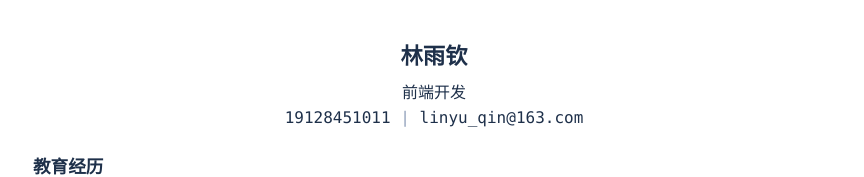
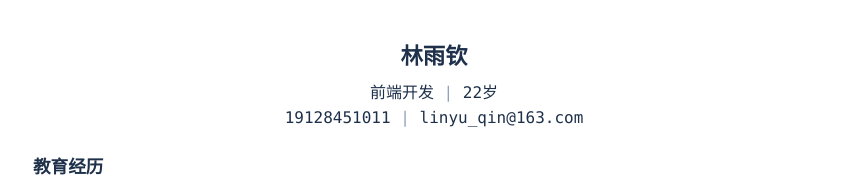
Before and after one commit to 1zumii/cv, a React app: page / in a window 1280 px wide. Shown: the top 177 px of the page, without its empty margins (206-1070 px from the left). Built offline with nearby package versions, Linux system fonts and the light colour scheme.

Commit message:
🌟 feat: 增加年龄信息

```diff
--- a/src/info.ts
+++ b/src/info.ts
@@ -3,6 +3,7 @@ import { Experience, Info } from '@src/types';
 export const info: Info = {
   name: '林雨钦',
   position: '前端开发',
+  age: '22岁',
   phoneNumber: '19128451011',
   email: 'linyu_qin@163.com',
   github: ['github 学习笔记', 'https://github.com/izumiiAoba/learning'],
--- a/src/section/personal-profile/index.tsx
+++ b/src/section/personal-profile/index.tsx
@@ -5,7 +5,11 @@ import './style.less';
 const PersonalProfile: FC = () => (
   <div className="personal-profile">
     <h2 className="name" style={{ fontSize: '1.4rem', marginBottom: 12 }}>{info.name}</h2>
-    <div className="position">{info.position}</div>
+    <div className="else-info">
+      <span className="position">{info.position}</span>
+      <span style={{ color: 'var(--assist-color-txt-2)' }}>&nbsp;|&nbsp;</span>
+      <span className="age">{info.age}</span>
+    </div>
     {/* {info.github && Array.isArray(info.github) && (
       <div className="github">
         <a target="_blank" href={info.github[1]} rel="noreferrer">{info.github[0]}</a>
--- a/src/section/personal-profile/style.less
+++ b/src/section/personal-profile/style.less
@@ -4,7 +4,7 @@
   text-align: center;
   line-height: 1.57rem;
 
-  .contacts {
+  .else-info, .contacts {
     font-family: @font-family-monospace;
   }
 
```
